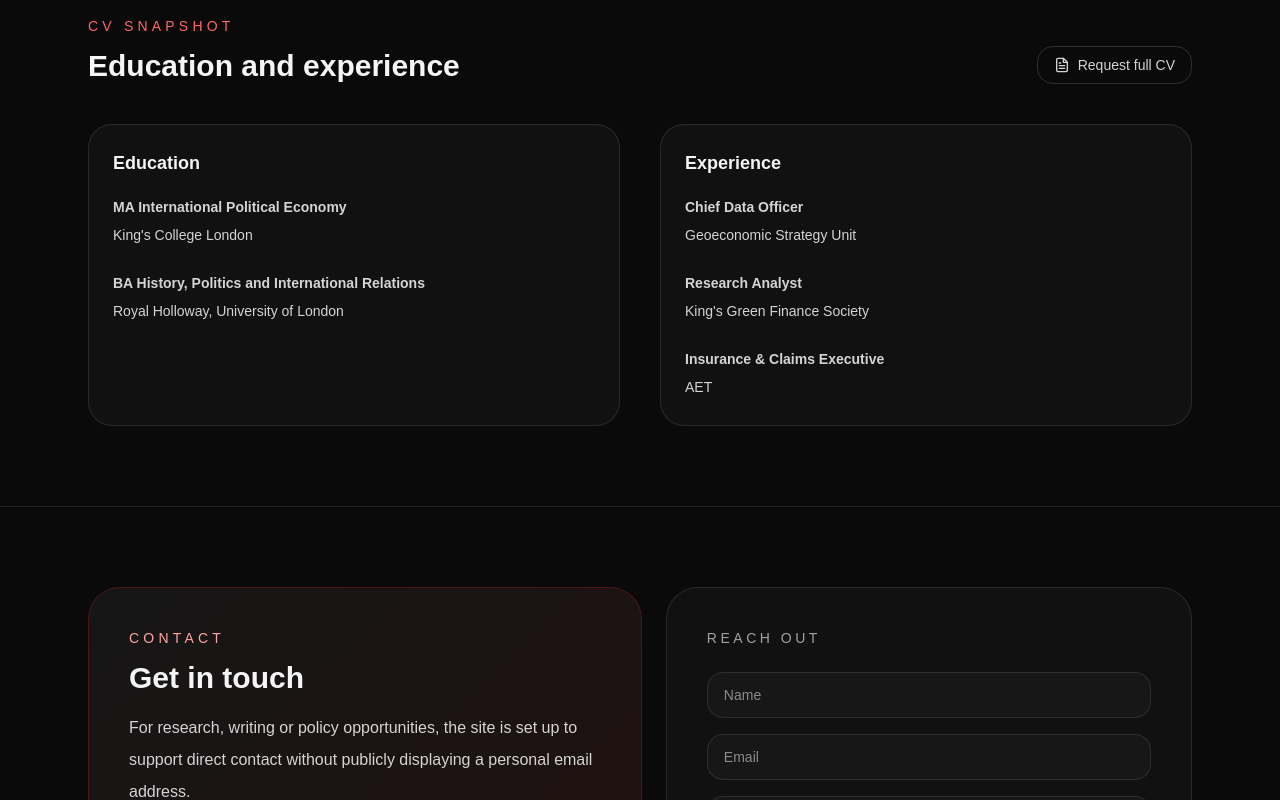
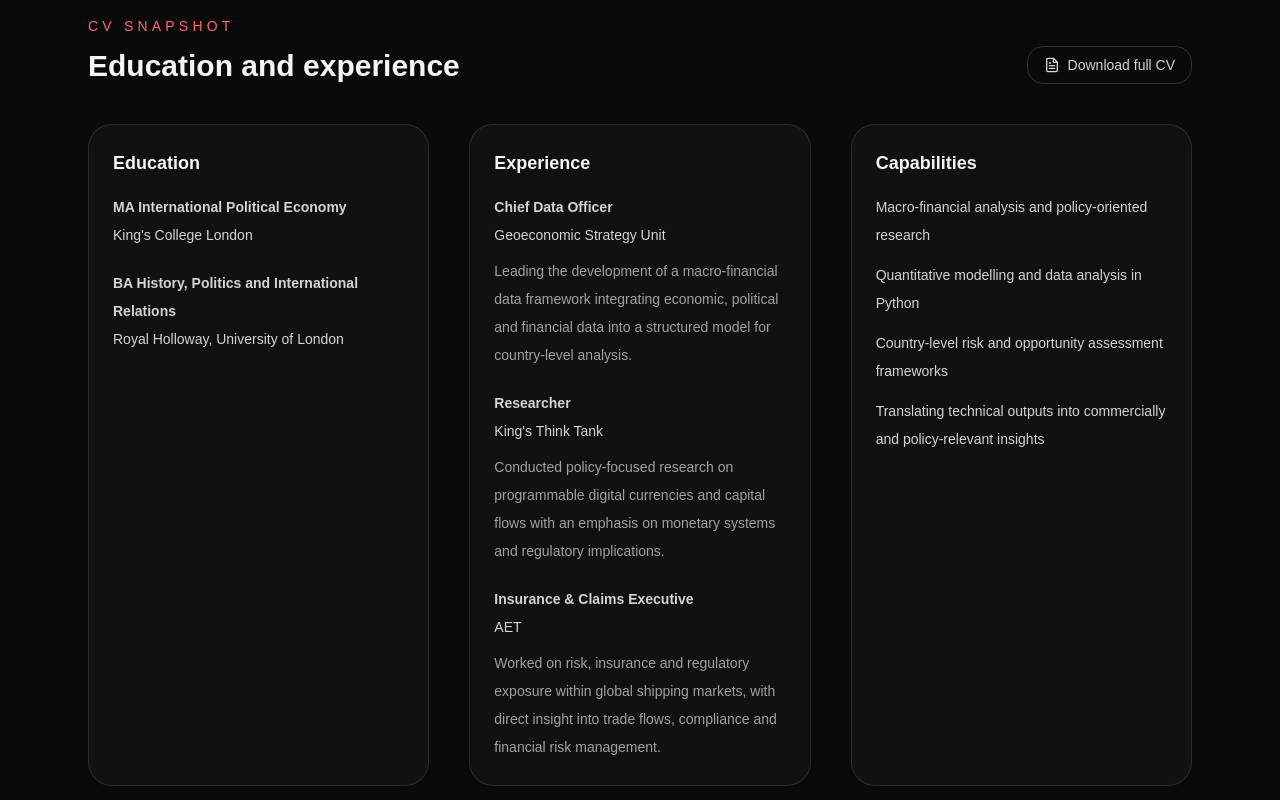
Before and after one commit to pranoyroychoudhury98-spec/pranoy-site, a Next.js app: page / in a window 1280 px wide. Shown: the part 3460-4260 px from the top of the page. Built offline with nearby package versions, Linux system fonts and the light colour scheme.

Commit message:
Restructure CV section with capabilities

```diff
--- a/app/page.tsx
+++ b/app/page.tsx
@@ -519,52 +519,83 @@ export default function PranoyPolicyWebsite() {
           Education and experience
         </h3>
       </div>
+
       <a
-                href="#contact"
+        href="#"
         className="inline-flex items-center gap-2 rounded-2xl border border-white/15 px-4 py-2 text-sm text-neutral-300 transition hover:border-white/30 hover:bg-white/5"
       >
         <IconFileText size={16} />
-                Request full CV
+        Download full CV
       </a>
     </div>
 
-            <div className="mt-10 grid gap-10 md:grid-cols-2">
+    <div className="mt-10 grid gap-10 md:grid-cols-3">
+
+      {/* Education */}
       <div className="rounded-3xl border border-white/10 bg-white/[0.03] p-6">
         <h4 className="text-lg font-semibold">Education</h4>
-                <ul className="mt-4 space-y-5 text-sm leading-7 text-neutral-300">
-                  <li>
+        <div className="mt-4 space-y-5 text-sm leading-7 text-neutral-300">
+          <div>
             <strong>MA International Political Economy</strong>
             <br />
             King&apos;s College London
-                  </li>
-                  <li>
+          </div>
+          <div>
             <strong>BA History, Politics and International Relations</strong>
             <br />
             Royal Holloway, University of London
-                  </li>
+          </div>
+        </div>
+      </div>
+
+      {/* Experience */}
+      <div className="rounded-3xl border border-white/10 bg-white/[0.03] p-6">
+        <h4 className="text-lg font-semibold">Experience</h4>
+        <div className="mt-4 space-y-5 text-sm leading-7 text-neutral-300">
+          <div>
+            <strong>Chief Data Officer</strong>
+            <br />
+            Geoeconomic Strategy Unit
+            <p className="mt-2 text-neutral-400">
+              Leading the development of a macro-financial data framework
+              integrating economic, political and financial data into a
+              structured model for country-level analysis.
+            </p>
+          </div>
+          <div>
+            <strong>Researcher</strong>
+            <br />
+            King&apos;s Think Tank
+            <p className="mt-2 text-neutral-400">
+              Conducted policy-focused research on programmable digital
+              currencies and capital flows with an emphasis on monetary
+              systems and regulatory implications.
+            </p>
+          </div>
+          <div>
+            <strong>Insurance &amp; Claims Executive</strong>
+            <br />
+            AET
+            <p className="mt-2 text-neutral-400">
+              Worked on risk, insurance and regulatory exposure within global
+              shipping markets, with direct insight into trade flows,
+              compliance and financial risk management.
+            </p>
+          </div>
+        </div>
+      </div>
+
+      {/* Capabilities */}
+      <div className="rounded-3xl border border-white/10 bg-white/[0.03] p-6">
+        <h4 className="text-lg font-semibold">Capabilities</h4>
+        <ul className="mt-4 space-y-3 text-sm leading-7 text-neutral-300">
+          <li>Macro-financial analysis and policy-oriented research</li>
+          <li>Quantitative modelling and data analysis in Python</li>
+          <li>Country-level risk and opportunity assessment frameworks</li>
+          <li>Translating technical outputs into commercially and policy-relevant insights</li>
         </ul>
       </div>
 
-              <div className="rounded-3xl border border-white/10 bg-white/[0.03] p-6">
-                <h4 className="text-lg font-semibold">Experience</h4>
-                <ul className="mt-4 space-y-5 text-sm leading-7 text-neutral-300">
-                  <li>
-                    <strong>Chief Data Officer</strong>
-                    <br />
-                    Geoeconomic Strategy Unit
-                  </li>
-                  <li>
-                    <strong>Research Analyst</strong>
-                    <br />
-                    King&apos;s Green Finance Society
-                  </li>
-                  <li>
-                    <strong>Insurance &amp; Claims Executive</strong>
-                    <br />
-                    AET
-                  </li>
-                </ul>
-              </div>
     </div>
   </div>
 </section>
```
Also changed, not shown: 2 other files (tests, documents, lock files or other folders). Lines whose indentation alone changed are shown as unchanged.
